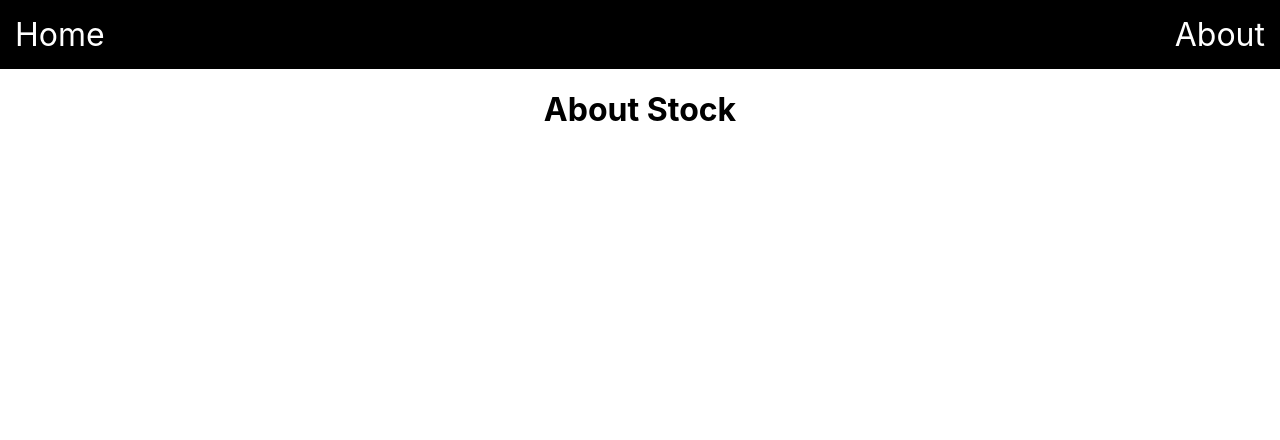
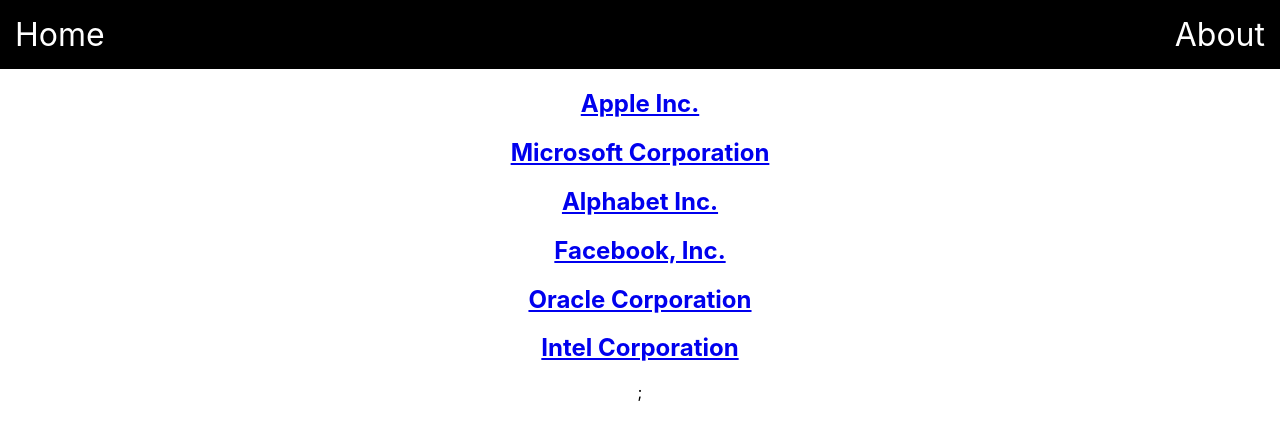
Before and after one commit to ryanshipley/stocks, a React (Create React App) app: page /stocks in a window 1280 px wide. Shown: the top 440 px of the page. Built offline with nearby package versions, Linux system fonts and the light colour scheme.

Commit message:
renders dashboard

```diff
--- a/src/App.js
+++ b/src/App.js
@@ -1,6 +1,6 @@
 import React from "react";
 import './App.css';
-import { Route } from "react-router-dom";
+import { Route, Switch } from "react-router-dom";
 import Stocks from "./pages/Stock";
 import Home from "./pages/Home";
 import About from "./pages/About";
@@ -12,6 +12,7 @@
   return (
     <div className="App">
       <Nav />
+      <Switch>
         <Route exact path="/">
           <Home/>
         </Route>
@@ -21,9 +22,10 @@
         <Route exact path="/stocks">
           <Dashboard/>
         </Route>
-        <Route path="/stocks/:symbol">
-          <Stocks/>
-        </Route>
+        <Route path="/stocks/:symbol"
+        render={(routerProps)=> <Stocks {...routerProps}/>}
+        />
+      </Switch>
     </div>
   );
 }
--- a/src/components/Dashboard.js
+++ b/src/components/Dashboard.js
@@ -1,9 +1,26 @@
 import React from "react";
+import { Link } from "react-router-dom";
 
 function Dashboard(props){
+    const stocks = [
+        {name: "Apple Inc.", symbol: "AAPL", lastPrice: 140.64, change: -0.280000000000001, high: 141.74, low: 140.35, open: 141.5},
+        {name: "Microsoft Corporation", symbol: "MSFT", lastPrice: 64.98, change: 0.109999999999999, high: 65.45, low: 64.76, open: 65.12},
+        {name: "Alphabet Inc.", symbol: "GOOGL", lastPrice: 835.14, change: -4.50999999999999, high: 844, low: 829.1, open: 842},
+        {name: "Facebook, Inc.", symbol: "FB", lastPrice: 140.34, change: 0.810000000000002, high: 141.0244, low: 139.76, open: 140.08},
+        {name: "Oracle Corporation", symbol: "ORCL", lastPrice: 44.65, change: -0.300000000000004, high: 45.09, low: 44.575, open: 44.91},
+        {name: "Intel Corporation", symbol: "INTL", lastPrice: 36.16, change: -0.370000000000005, high: 36.78, low: 36.125, open: 36.58}
+      ];
     return(
-        <div>
-            <h1>About Stock</h1>
+        <div className="stocks">
+            {stocks.map((stock)=>{
+                const{ name, symbol } = stock;
+
+                return(
+                    <Link to={`stocks/${symbol}`}>
+                        <h2>{name}</h2>
+                    </Link>
+                );
+            })};
         </div>
     );
 };
```
Also changed, not shown: src/data.json (deleted).
